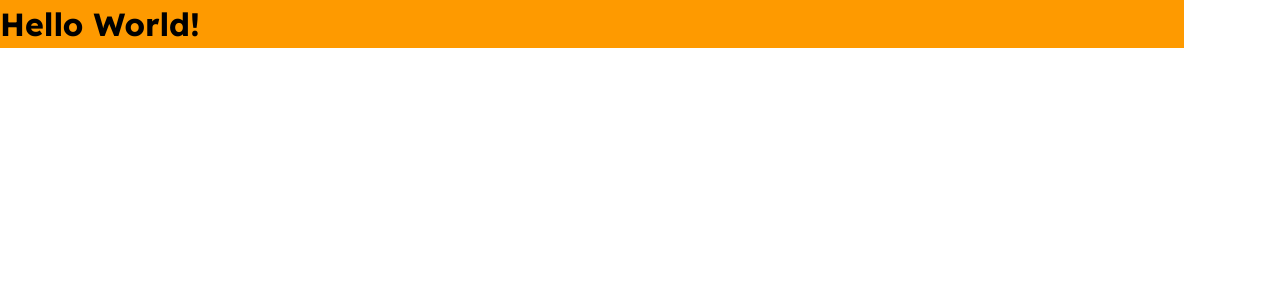
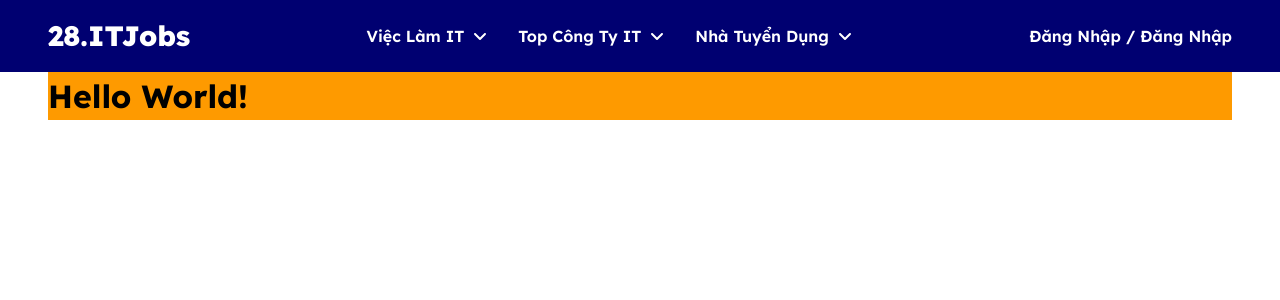
Before and after one commit to khahnm04/ITJobs, a Next.js app: page / in a window 1280 px wide. Shown: the top 300 px of the page. Built offline with nearby package versions, Linux system fonts and the light colour scheme.

Commit message:
Dựng Header: Dựng cho PC

```diff
--- /dev/null
+++ b/src/app/components/header/Header.tsx
@@ -0,0 +1,78 @@
+import Link from "next/link"
+import { FaAngleDown, FaAngleRight } from "react-icons/fa6";
+
+export const Header = () => {
+  return (
+    <>
+      <header className="bg-[#000071] py-[15px]">
+        <div className="container">
+          <div className="flex justify-between items-center">
+            {/* Logo */}
+            <Link href="#" className="font-[800] text-[28px] text-white">
+              28.ITJobs
+            </Link>
+            {/* Menu */}
+            <nav className="">
+              <ul className="flex gap-x-[30px]">
+                <li className="inline-flex items-center gap-x-[8px] relative group/sub-1">
+                  <Link href="#" className="font-[600] text-[16px] text-white">
+                    Việc Làm IT
+                  </Link>
+                  <FaAngleDown className="text-[16px] text-white" />
+                  <ul className="bg-[#000065] absolute top-[100%] left-0 w-[280px] rounded-[4px] hidden group-hover/sub-1:block">
+                    <li className="flex items-center justify-between py-[10px] px-[16px] rounded-[4px] hover:bg-[#000096] group/sub-2">
+                      <Link href="#" className="font-[600] text-[16px] text-white">
+                        Việc làm IT theo kỹ năng
+                      </Link>
+                      <FaAngleRight className="text-[16px] text-white" />
+                      <ul className="bg-[#000065] absolute top-[0] left-[100%] w-[280px] rounded-[4px] hidden group-hover/sub-2:block">
+                        <li className="flex items-center justify-between py-[10px] px-[16px] rounded-[4px] hover:bg-[#000096]">
+                          <Link href="#" className="font-[600] text-[16px] text-white">
+                            ReactJS
+                          </Link>
+                        </li>
+                        <li className="flex items-center justify-between py-[10px] px-[16px] rounded-[4px] hover:bg-[#000096]">
+                          <Link href="#" className="font-[600] text-[16px] text-white">
+                            NodeJS
+                          </Link>
+                        </li>
+                      </ul>
+                    </li>
+                    <li className="flex items-center justify-between py-[10px] px-[16px] rounded-[4px] hover:bg-[#000096]">
+                      <Link href="#" className="font-[600] text-[16px] text-white">
+                        Việc làm IT theo công ty
+                      </Link>
+                      <FaAngleRight className="text-[16px] text-white" />
+                    </li>
+                  </ul>
+                </li>
+                <li className="inline-flex items-center gap-x-[8px]">
+                  <Link href="#" className="font-[600] text-[16px] text-white">
+                    Top Công Ty IT
+                  </Link>
+                  <FaAngleDown className="text-[16px] text-white" />
+                </li>
+                <li className="inline-flex items-center gap-x-[8px]">
+                  <Link href="#" className="font-[600] text-[16px] text-white">
+                    Nhà Tuyển Dụng
+                  </Link>
+                  <FaAngleDown className="text-[16px] text-white" />
+                </li>
+              </ul>
+            </nav>
+            {/* Account */}
+            <div className="font-[600] text-[16px] text-white inline-flex gap-x-[5px]">
+              <Link href="#" className="">
+                Đăng Nhập
+              </Link>
+              <span className="">/</span>
+              <Link href="#" className="">
+                Đăng Nhập
+              </Link>
+            </div>
+          </div>
+        </div>
+      </header>
+    </>
+  )
+}
--- a/src/app/globals.css
+++ b/src/app/globals.css
@@ -12,3 +12,8 @@
 * {
   font-family: "Lexend", sans-serif;
 }
+
+.container {
+  margin-left: auto;
+  margin-right: auto;
+}
--- a/src/app/layout.tsx
+++ b/src/app/layout.tsx
@@ -1,5 +1,6 @@
 import type { Metadata } from "next";
 import "./globals.css";
+import { Header } from "./components/header/Header";
 
 export const metadata: Metadata = {
   title: "Dự án 3",
@@ -14,6 +15,8 @@ export default function RootLayout({
   return (
     <html lang="vi" suppressHydrationWarning>
       <body>
+        <Header />
+
         {children}
       </body>
     </html>
```
Also changed, not shown: package.json (+6 -5 lines), 1 other file (tests, documents, lock files or other folders).
